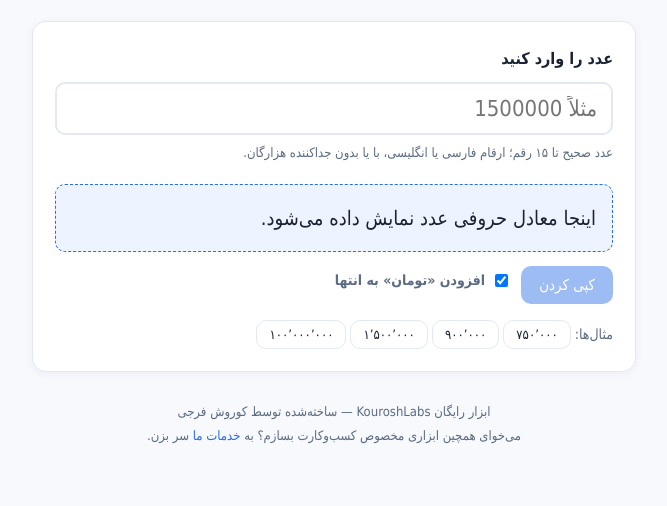
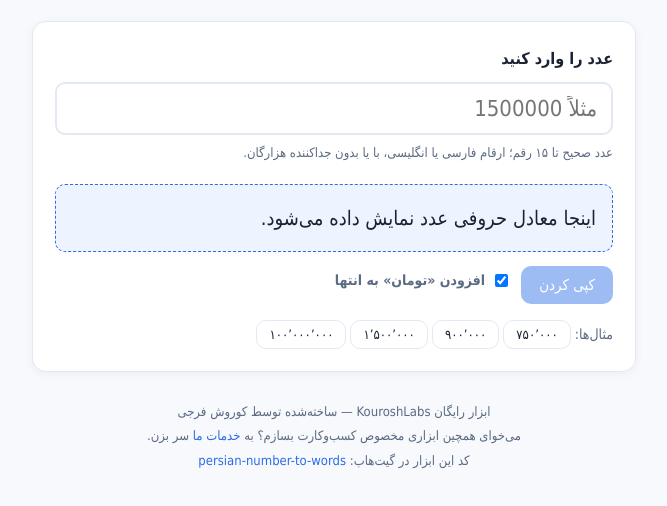
Before and after one commit to kouroshfaraji1390-creator/kouroshlabs-freelance, a plain HTML site: page tool.html in a window 1280 px wide. Shown: the part 188-694 px from the top of the page, without its empty margins (306-973 px from the left). Drawn offline with Linux system fonts and the light colour scheme.

Commit message:
Add Code on GitHub link to number-to-words tool

```diff
--- a/tool.html
+++ b/tool.html
@@ -58,7 +58,7 @@
     </div>
   </div>
 
-  <footer>ابزار رایگان KouroshLabs — ساخته‌شده توسط کوروش فرجی<br>می‌خوای همچین ابزاری مخصوص کسب‌وکارت بسازم؟ به <a href="index.html#services">خدمات ما</a> سر بزن.</footer>
+  <footer>ابزار رایگان KouroshLabs — ساخته‌شده توسط کوروش فرجی<br>می‌خوای همچین ابزاری مخصوص کسب‌وکارت بسازم؟ به <a href="index.html#services">خدمات ما</a> سر بزن.<br>کد این ابزار در گیت‌هاب: <a href="https://github.com/kouroshfaraji1390-creator/persian-number-to-words">persian-number-to-words</a></footer>
 </div>
 
 <script>
```
